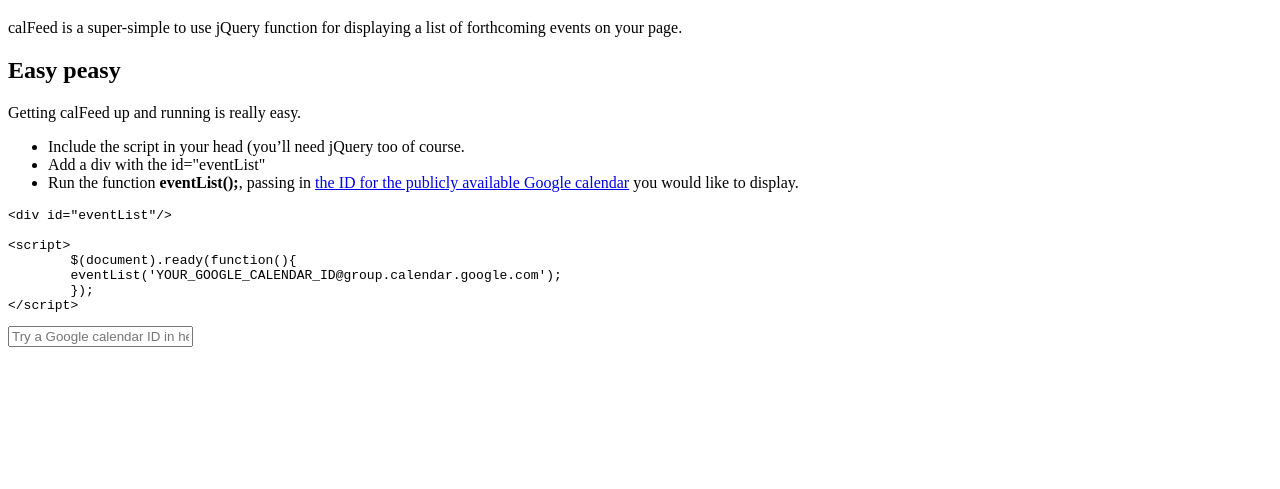
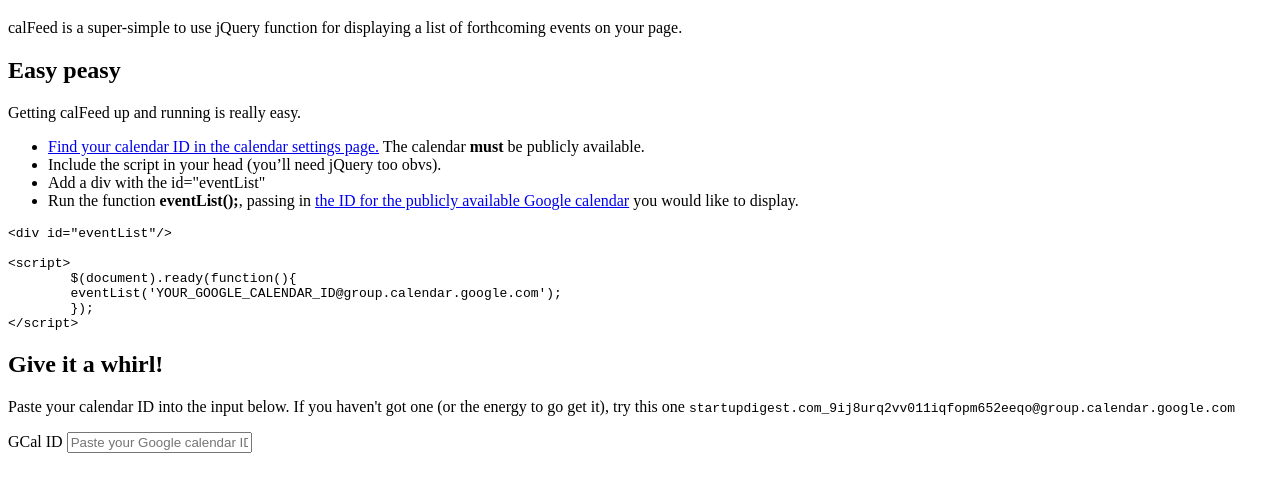
Before and after one commit to TheHeat/eventList.js, a plain HTML site: page index.html in a window 1280 px wide. Shown: the part 61-550 px from the top of the page. Drawn offline with nearby package versions, Linux system fonts and the light colour scheme.

Commit message:
Adds more detailed instructions and fixes typos.
Includes a link to help people find their calendar ID.

```diff
--- a/index.html
+++ b/index.html
@@ -12,7 +12,8 @@
 	<h2>Easy peasy</h2>
 	<p>Getting calFeed up and running is really easy.</p>
 	<ul>
-		<li>Include the script in your head (you&rsquo;ll need jQuery too of course.</li>
+		<li><a href="https://support.google.com/calendar/answer/63962?hl=en">Find your calendar ID in the calendar settings page.</a> The calendar <strong>must</strong> be publicly available.</li>
+		<li>Include the script in your head (you&rsquo;ll need jQuery too obvs).</li>
 		<li>Add a div with the id="eventList"</li>
 		<li>Run the function <strong>eventList();</strong>, passing in
 			<a href="https://support.google.com/calendar/answer/63962?hl=en">the ID for the publicly available Google calendar</a>
@@ -28,7 +29,10 @@
 &lt;/script&gt;
 </pre>
 
-<input id="testID" type="text" placeholder="Try a Google calendar ID in here">
+<h2>Give it a whirl!</h2>
+<p>Paste your calendar ID into the input below. If you haven't got one (or the energy to go get it), try this one <code>startupdigest.com_9ij8urq2vv011iqfopm652eeqo@group.calendar.google.com</code></p>
+<label for="testID">GCal ID</label>
+<input id="testID" type="text" placeholder="Paste your Google calendar ID in here">
 
 <div id="eventList"/>
 	<script>
```
